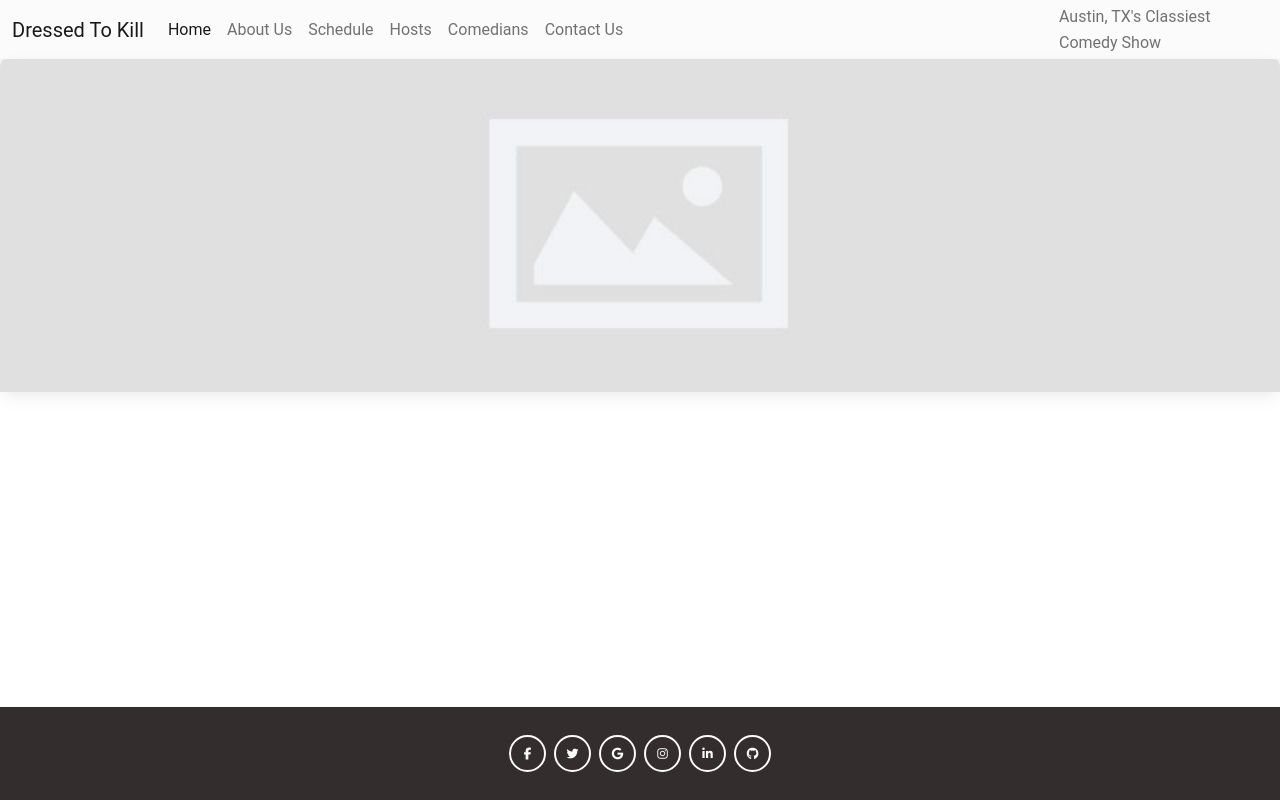
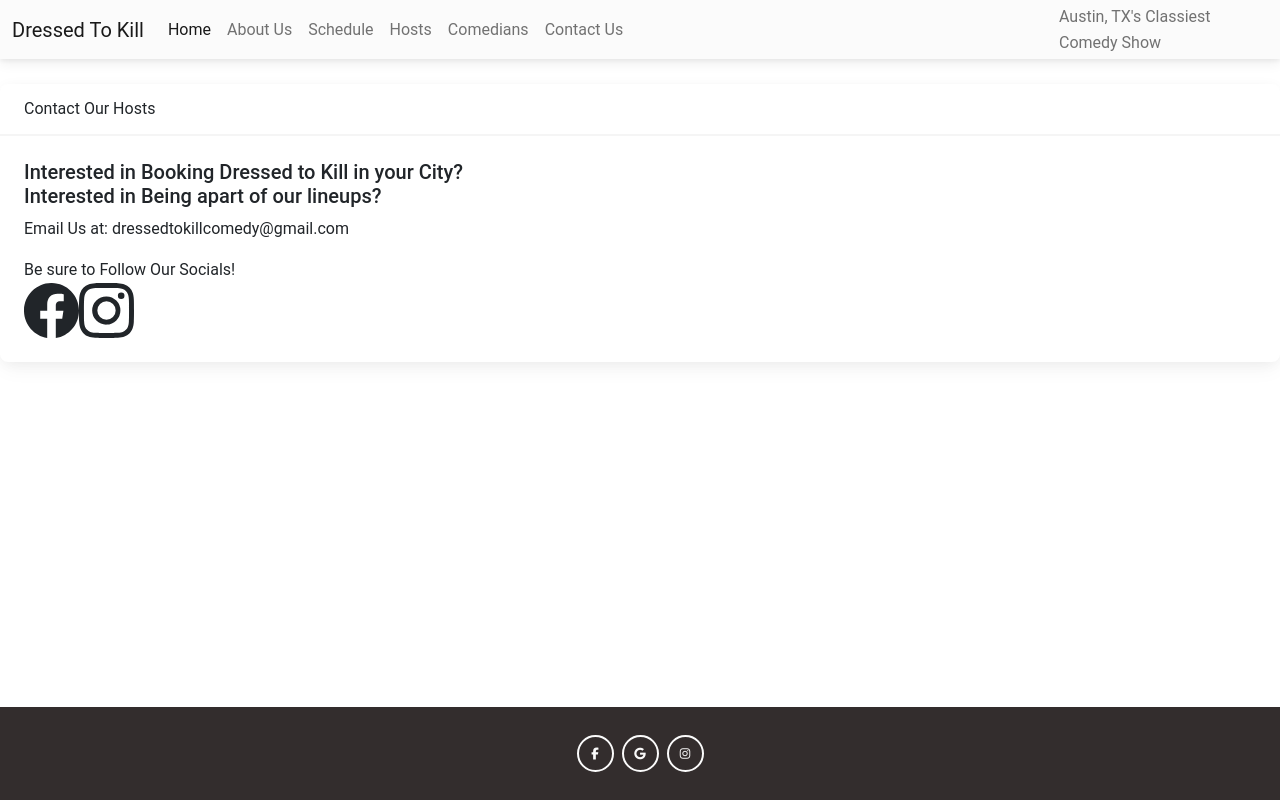
Before and after one commit to paytoncali/dressed-to-kill, a React (Create React App) app: page /contactus in a window 1280 px wide. Built offline with nearby package versions, Linux system fonts and the light colour scheme.

Commit message:
adding content to contact me page

```diff
--- a/src/components/footer/footer.js
+++ b/src/components/footer/footer.js
@@ -16,28 +16,28 @@
     <MDBFooter className='bg-dark text-center text-white fixed-bottom'>
       <MDBContainer className='p-4 pb-0'>
         <section className='mb-4'>
-          <MDBBtn outline color="light" floating className='m-1' href='#!' role='button'>
+          <MDBBtn outline color="light" floating className='m-1' href='https://www.facebook.com/profile.php?id=100091358232616' target="_blank" role='button'>
             <MDBIcon fab icon='facebook-f' />
           </MDBBtn>
 
-          <MDBBtn outline color="light" floating className='m-1' href='#!' role='button'>
+          {/* <MDBBtn outline color="light" floating className='m-1' href='#!' role='button'>
             <MDBIcon fab icon='twitter' />
-          </MDBBtn>
+              </MDBBtn> */}
 
-          <MDBBtn outline color="light" floating className='m-1' href='#!' role='button'>
+          <MDBBtn outline color="light" floating className='m-1' href='mailto:dressedtokillcomedy@gmail.com' role='button'>
             <MDBIcon fab icon='google' />
           </MDBBtn>
-          <MDBBtn outline color="light" floating className='m-1' href='#!' role='button'>
+          <MDBBtn outline color="light" floating className='m-1' href='https://www.instagram.com/dressedtokillcomedy/' target="_blank" role='button'>
             <MDBIcon fab icon='instagram' />
           </MDBBtn>
 
-          <MDBBtn outline color="light" floating className='m-1' href='#!' role='button'>
+          {/* <MDBBtn outline color="light" floating className='m-1' href='#!' role='button'>
             <MDBIcon fab icon='linkedin-in' />
-          </MDBBtn>
-
+          </MDBBtn> */}
+{/*
           <MDBBtn outline color="light" floating className='m-1' href='#!' role='button'>
             <MDBIcon fab icon='github' />
-          </MDBBtn>
+          </MDBBtn> */}
         </section>
       </MDBContainer>
 
--- a/src/pages/contactuspage.js
+++ b/src/pages/contactuspage.js
@@ -1,10 +1,48 @@
 import React from "react";
 import Jumbo from "../components/jumbotron";
+import Button from 'react-bootstrap/Button';
+import Card from 'react-bootstrap/Card';
+
+import {
+    MDBFooter,
+    MDBContainer,
+    MDBCol,
+    MDBRow,
+    MDBIcon,
+    MDBBtn
+  } from 'mdb-react-ui-kit';
 
 const ContactUsPage = () => {
+
     return (
         <div>
-            <Jumbo />
+            <br />
+             <Card>
+      <Card.Header>Contact Our Hosts</Card.Header>
+      <Card.Body>
+        <Card.Title>Interested in Booking Dressed to Kill in your City?
+            <br/>
+            Interested in Being apart of our lineups?
+        </Card.Title>
+        <Card.Text>
+            Email Us at: dressedtokillcomedy@gmail.com
+        </Card.Text>
+        <Card.Text>
+            Be sure to Follow Our Socials!
+            <br />
+            <svg xmlns="http://www.w3.org/2000/svg" width="55" height="55" fill="currentColor" class="bi bi-facebook" viewBox="0 0 16 16"  >
+            <use href="https://www.facebook.com/profile.php?id=100091358232616'" target="_blank" />
+            <path d="M16 8.049c0-4.446-3.582-8.05-8-8.05C3.58 0-.002 3.603-.002 8.05c0 4.017 2.926 7.347 6.75 7.951v-5.625h-2.03V8.05H6.75V6.275c0-2.017 1.195-3.131 3.022-3.131.876 0 1.791.157 1.791.157v1.98h-1.009c-.993 0-1.303.621-1.303 1.258v1.51h2.218l-.354 2.326H9.25V16c3.824-.604 6.75-3.934 6.75-7.951"/>
+            </svg>
+
+            <svg xmlns="http://www.w3.org/2000/svg" width="55" height="55" fill="currentColor" class="bi bi-instagram" viewBox="0 0 16 16">
+            <path d="M8 0C5.829 0 5.556.01 4.703.048 3.85.088 3.269.222 2.76.42a3.9 3.9 0 0 0-1.417.923A3.9 3.9 0 0 0 .42 2.76C.222 3.268.087 3.85.048 4.7.01 5.555 0 5.827 0 8.001c0 2.172.01 2.444.048 3.297.04.852.174 1.433.372 1.942.205.526.478.972.923 1.417.444.445.89.719 1.416.923.51.198 1.09.333 1.942.372C5.555 15.99 5.827 16 8 16s2.444-.01 3.298-.048c.851-.04 1.434-.174 1.943-.372a3.9 3.9 0 0 0 1.416-.923c.445-.445.718-.891.923-1.417.197-.509.332-1.09.372-1.942C15.99 10.445 16 10.173 16 8s-.01-2.445-.048-3.299c-.04-.851-.175-1.433-.372-1.941a3.9 3.9 0 0 0-.923-1.417A3.9 3.9 0 0 0 13.24.42c-.51-.198-1.092-.333-1.943-.372C10.443.01 10.172 0 7.998 0zm-.717 1.442h.718c2.136 0 2.389.007 3.232.046.78.035 1.204.166 1.486.275.373.145.64.319.92.599s.453.546.598.92c.11.281.24.705.275 1.485.039.843.047 1.096.047 3.231s-.008 2.389-.047 3.232c-.035.78-.166 1.203-.275 1.485a2.5 2.5 0 0 1-.599.919c-.28.28-.546.453-.92.598-.28.11-.704.24-1.485.276-.843.038-1.096.047-3.232.047s-2.39-.009-3.233-.047c-.78-.036-1.203-.166-1.485-.276a2.5 2.5 0 0 1-.92-.598 2.5 2.5 0 0 1-.6-.92c-.109-.281-.24-.705-.275-1.485-.038-.843-.046-1.096-.046-3.233s.008-2.388.046-3.231c.036-.78.166-1.204.276-1.486.145-.373.319-.64.599-.92s.546-.453.92-.598c.282-.11.705-.24 1.485-.276.738-.034 1.024-.044 2.515-.045zm4.988 1.328a.96.96 0 1 0 0 1.92.96.96 0 0 0 0-1.92m-4.27 1.122a4.109 4.109 0 1 0 0 8.217 4.109 4.109 0 0 0 0-8.217m0 1.441a2.667 2.667 0 1 1 0 5.334 2.667 2.667 0 0 1 0-5.334"/>
+            <Button href='https://www.instagram.com/dressedtokillcomedy/' target="_blank">
+            </Button>
+            </svg>
+        </Card.Text>
+      </Card.Body>
+    </Card>
         </div>
     )
 }
```
